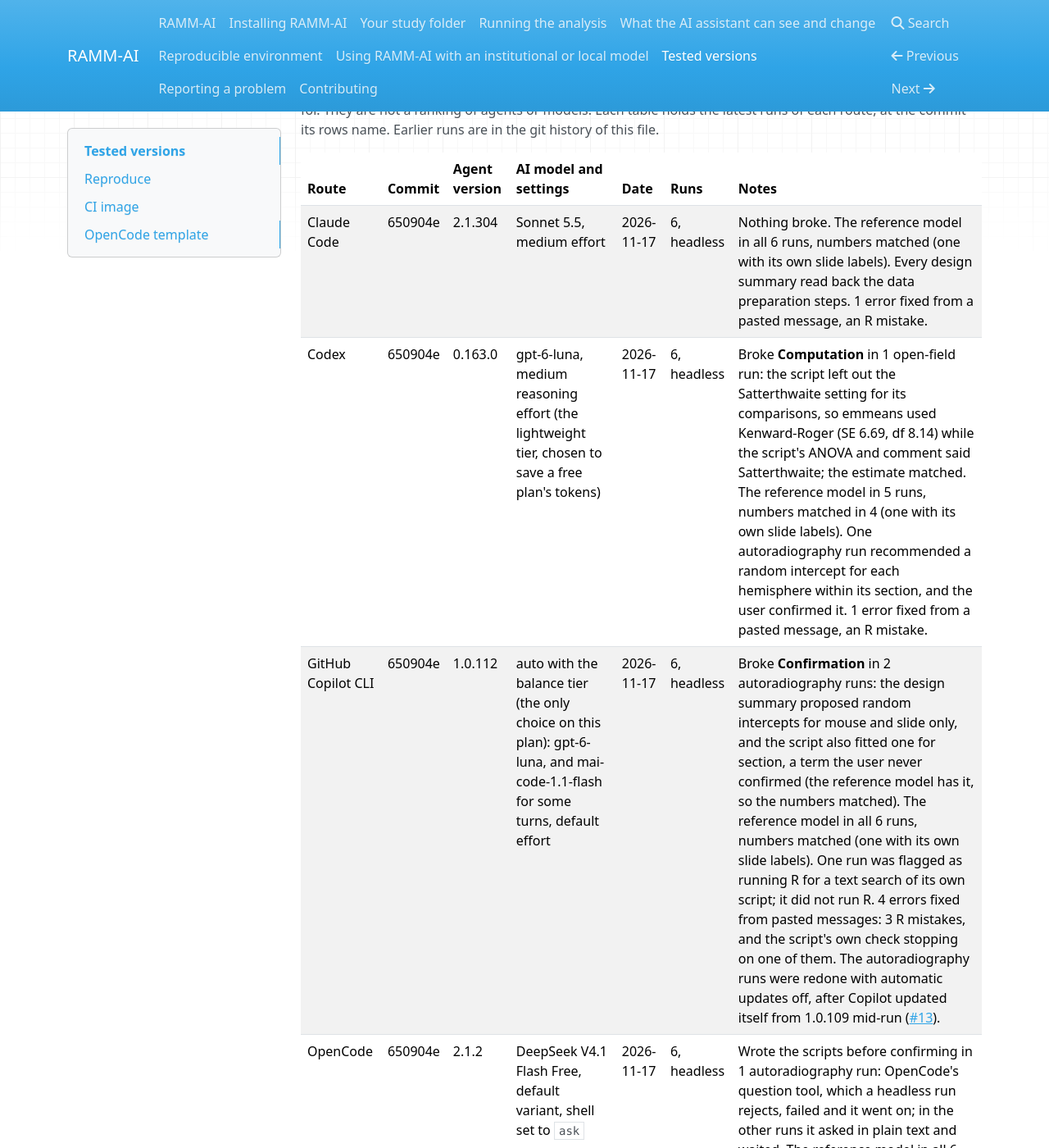
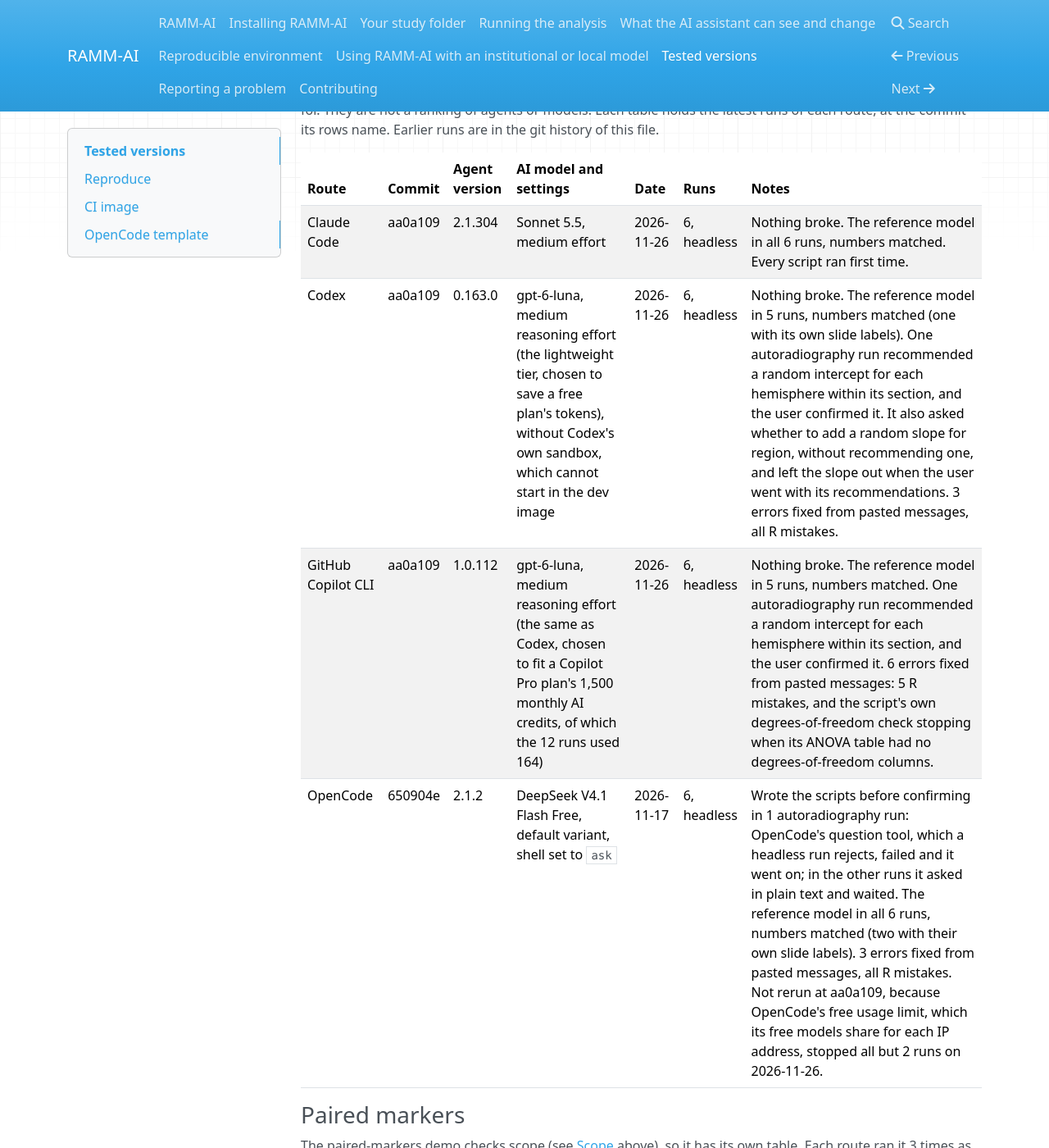
Before and after one commit to braincentrekcl/ramm-ai, an MkDocs documentation site: the page built from docs/tested-versions.md, in a window 1280 px wide and 1400 px high, scrolled down 1036 px. Shown: the whole window at 82% size. Built offline with MkDocs 1.6.1, drawn with Linux system fonts in a browser that asks for light colours; nearby versions of some CDN libraries; some of the changed text lies outside the part shown.

Commit message:
docs: record the 0.3.1 acceptance baseline at aa0a109, with OpenCode not rerun

```diff
--- a/docs/tested-versions.md
+++ b/docs/tested-versions.md
@@ -69,10 +69,10 @@ Earlier runs are in the git history of this file.
 
 | Route | Commit | Agent version | AI model and settings | Date | Runs | Notes |
 |---|---|---|---|---|---|---|
-| Claude Code | 650904e | 2.1.304 | Sonnet 5.5, medium effort | 2026-11-17 | 6, headless | Nothing broke. The reference model in all 6 runs, numbers matched (one with its own slide labels). Every design summary read back the data preparation steps. 1 error fixed from a pasted message, an R mistake. |
-| Codex | 650904e | 0.163.0 | gpt-6-luna, medium reasoning effort (the lightweight tier, chosen to save a free plan's tokens) | 2026-11-17 | 6, headless | Broke **Computation** in 1 open-field run: the script left out the Satterthwaite setting for its comparisons, so emmeans used Kenward-Roger (SE 6.69, df 8.14) while the script's ANOVA and comment said Satterthwaite; the estimate matched. The reference model in 5 runs, numbers matched in 4 (one with its own slide labels). One autoradiography run recommended a random intercept for each hemisphere within its section, and the user confirmed it. 1 error fixed from a pasted message, an R mistake. |
-| GitHub Copilot CLI | 650904e | 1.0.112 | auto with the balance tier (the only choice on this plan): gpt-6-luna, and mai-code-1.1-flash for some turns, default effort | 2026-11-17 | 6, headless | Broke **Confirmation** in 2 autoradiography runs: the design summary proposed random intercepts for mouse and slide only, and the script also fitted one for section, a term the user never confirmed (the reference model has it, so the numbers matched). The reference model in all 6 runs, numbers matched (one with its own slide labels). One run was flagged as running R for a text search of its own script; it did not run R. 4 errors fixed from pasted messages: 3 R mistakes, and the script's own check stopping on one of them. The autoradiography runs were redone with automatic updates off, after Copilot updated itself from 1.0.109 mid-run ([#13](https://github.com/braincentrekcl/ramm-ai/issues/13)). |
-| OpenCode | 650904e | 2.1.2 | DeepSeek V4.1 Flash Free, default variant, shell set to `ask` | 2026-11-17 | 6, headless | Wrote the scripts before confirming in 1 autoradiography run: OpenCode's question tool, which a headless run rejects, failed and it went on; in the other runs it asked in plain text and waited. The reference model in all 6 runs, numbers matched (two with their own slide labels). 3 errors fixed from pasted messages, all R mistakes. |
+| Claude Code | aa0a109 | 2.1.304 | Sonnet 5.5, medium effort | 2026-11-26 | 6, headless | Nothing broke. The reference model in all 6 runs, numbers matched. Every script ran first time. |
+| Codex | aa0a109 | 0.163.0 | gpt-6-luna, medium reasoning effort (the lightweight tier, chosen to save a free plan's tokens), without Codex's own sandbox, which cannot start in the dev image | 2026-11-26 | 6, headless | Nothing broke. The reference model in 5 runs, numbers matched (one with its own slide labels). One autoradiography run recommended a random intercept for each hemisphere within its section, and the user confirmed it. It also asked whether to add a random slope for region, without recommending one, and left the slope out when the user went with its recommendations. 3 errors fixed from pasted messages, all R mistakes. |
+| GitHub Copilot CLI | aa0a109 | 1.0.112 | gpt-6-luna, medium reasoning effort (the same as Codex, chosen to fit a Copilot Pro plan's 1,500 monthly AI credits, of which the 12 runs used 164) | 2026-11-26 | 6, headless | Nothing broke. The reference model in 5 runs, numbers matched. One autoradiography run recommended a random intercept for each hemisphere within its section, and the user confirmed it. 6 errors fixed from pasted messages: 5 R mistakes, and the script's own degrees-of-freedom check stopping when its ANOVA table had no degrees-of-freedom columns. |
+| OpenCode | 650904e | 2.1.2 | DeepSeek V4.1 Flash Free, default variant, shell set to `ask` | 2026-11-17 | 6, headless | Wrote the scripts before confirming in 1 autoradiography run: OpenCode's question tool, which a headless run rejects, failed and it went on; in the other runs it asked in plain text and waited. The reference model in all 6 runs, numbers matched (two with their own slide labels). 3 errors fixed from pasted messages, all R mistakes. Not rerun at aa0a109, because OpenCode's free usage limit, which its free models share for each IP address, stopped all but 2 runs on 2026-11-26. |
 
 ### Paired markers
 
@@ -83,10 +83,10 @@ Each route ran it 3 times as written and 3 times with `--ask-for-method`, where
 
 | Route | Commit | Agent version | AI model and settings | Date | Runs | Notes |
 |---|---|---|---|---|---|---|
-| Claude Code | 650904e | 2.1.304 | Sonnet 5.5, medium effort | 2026-11-17 | 6, headless | Nothing broke. As written, every run stayed within RAMM-AI's models: the log scale with the age-by-marker interaction, and random intercepts for mouse and section. Asked for a bootstrap, every run warned first, then wrote it and disclosed it under "Beyond RAMM-AI's supported methods" in the design summary, script header and `results_summary.md`. Every script ran first time. |
-| Codex | 650904e | 0.163.0 | gpt-6-luna, medium reasoning effort | 2026-11-17 | 6, headless | Broke **Scope** in 1 run asked for a bootstrap: `results_summary.md` disclosed it at the top under "Check first:", not under the heading "Beyond RAMM-AI's supported methods". As written, every run stayed within RAMM-AI's models: the log scale with the age-by-marker interaction. Asked for a bootstrap, every run warned first, then wrote it and disclosed it under the heading in the design summary and script header; one also used a data-frame helper (`tibble`). 5 errors fixed from pasted messages: 4 R mistakes, and a data check of its own that stopped on the demo's clean file, which it rewrote. |
-| GitHub Copilot CLI | 650904e | 1.0.112 | auto with the balance tier: gpt-6-luna, and mai-code-1.1-flash for some turns, default effort | 2026-11-17 | 6, headless | Nothing broke. As written, every run stayed within RAMM-AI's models: the log scale with the age-by-marker interaction. Asked for a bootstrap, every run warned first, then wrote it and disclosed it under "Beyond RAMM-AI's supported methods" in all three places. 2 errors fixed from pasted messages: an R mistake, and the bootstrap's own check stopping when a refit did not converge. |
-| OpenCode | 650904e | 2.1.2 | DeepSeek V4.1 Flash Free, default variant, shell set to `ask` | 2026-11-17 and 2026-11-18 | 6, headless | Wrote the scripts before confirming in 1 run as written: the question tool failed headless, as in the main table. As written, every run stayed within RAMM-AI's models: the log scale with the age-by-marker interaction; one also used a colour-palette helper (`RColorBrewer`). Asked for a bootstrap, every run warned first, then wrote it and disclosed it under "Beyond RAMM-AI's supported methods" in all three places; one wrote its own resampling loop, which the harness does not list, so it was found by reading the script. 1 error fixed from a pasted message, an R mistake. 4 runs were redone on 2026-11-18: OpenCode's free usage limit stopped them on 2026-11-17. |
+| Claude Code | aa0a109 | 2.1.304 | Sonnet 5.5, medium effort | 2026-11-26 | 6, headless | Nothing broke. As written, every run stayed within RAMM-AI's models: the log scale with the age-by-marker interaction, and random intercepts for mouse and section. Asked for a bootstrap, every run warned first, then wrote it with `bootMer()` and disclosed it under "Beyond RAMM-AI's supported methods" in the design summary, script header and `results_summary.md`. 1 error fixed from a pasted message, an R mistake. |
+| Codex | aa0a109 | 0.163.0 | gpt-6-luna, medium reasoning effort, without Codex's own sandbox | 2026-11-26 | 6, headless | Broke **Scope** and **Session record** in 1 run asked for a bootstrap. Its design summary disclosed the method under "Please confirm", not under "Beyond RAMM-AI's supported methods", and it never asked the user to export the conversation. As written, every run stayed within RAMM-AI's models: the log scale with the age-by-marker interaction. One also let the marker effect differ between mice, which it put to the user and the user confirmed. Asked for a bootstrap, every run warned first, then wrote it with `pbkrtest`, two also with `bootMer()`, and the other two disclosed it in all three places. One design summary asked for every column to be named under Data, though `prepare.md` says the columns under Column Mappings need not be. 5 errors fixed from pasted messages, all R mistakes. |
+| GitHub Copilot CLI | aa0a109 | 1.0.112 | gpt-6-luna, medium reasoning effort | 2026-11-26 | 6, headless | Nothing broke. As written, every run stayed within RAMM-AI's models: the log scale with the age-by-marker interaction. Asked for a bootstrap, every run warned first, then wrote it (with `bootMer()`, `simulate()` or `pbkrtest`) and disclosed it in all three places. 5 errors fixed from pasted messages, all R mistakes. |
+| OpenCode | 650904e | 2.1.2 | DeepSeek V4.1 Flash Free, default variant, shell set to `ask` | 2026-11-17 and 2026-11-18 | 6, headless | Wrote the scripts before confirming in 1 run as written: the question tool failed headless, as in the main table. As written, every run stayed within RAMM-AI's models: the log scale with the age-by-marker interaction; one also used a colour-palette helper (`RColorBrewer`). Asked for a bootstrap, every run warned first, then wrote it and disclosed it under "Beyond RAMM-AI's supported methods" in all three places; one wrote its own resampling loop, which the harness does not list, so it was found by reading the script. 1 error fixed from a pasted message, an R mistake. 4 runs were redone on 2026-11-18: OpenCode's free usage limit stopped them on 2026-11-17. Not rerun at aa0a109, because OpenCode's free usage limit, which its free models share for each IP address, stopped all but 2 runs on 2026-11-26. |
 
 ## Reproduce
 
```
